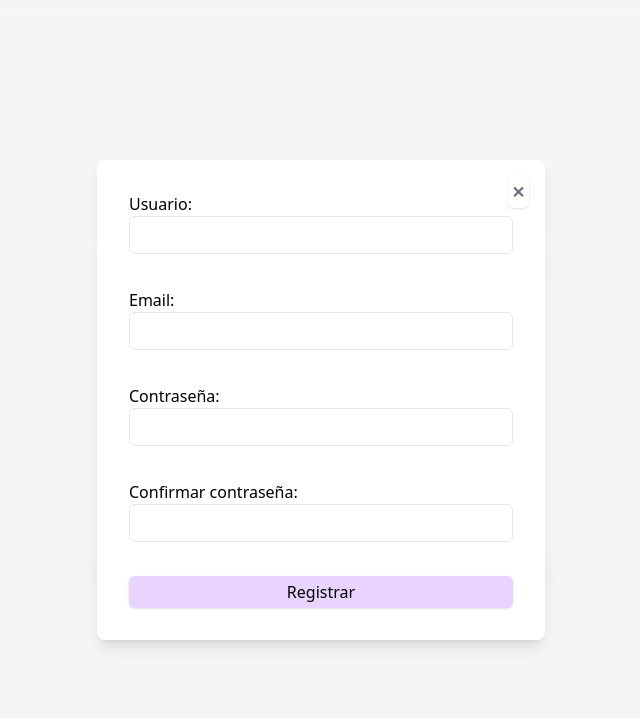
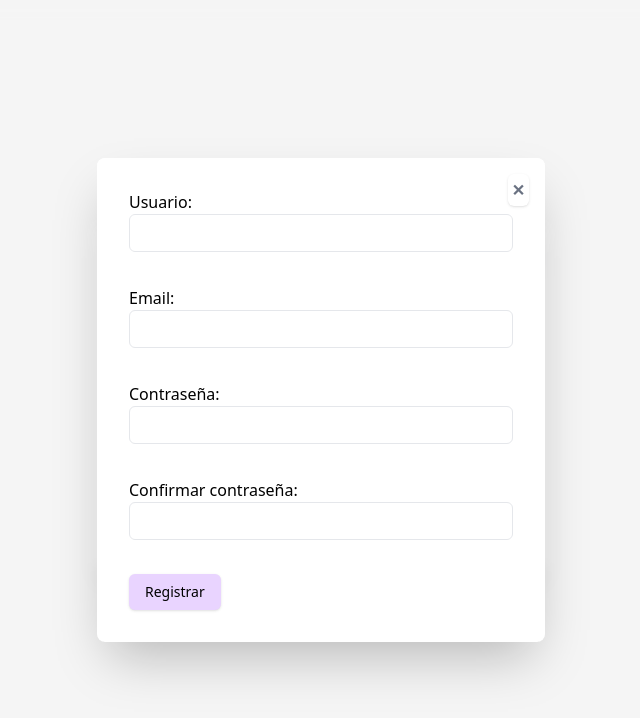
Before and after one commit to Saimon0948/TPI-FRONT-, a React (Vite) app: page /admin/products in a window 1280 px wide. Both pictures are taken after a click on the button "Registrar Usuario". Shown: the top 718 px of the page, without its empty margins (319-959 px from the left). Built offline with nearby package versions, Linux system fonts and the light colour scheme.

Commit message:
buttons act

```diff
--- a/src/modules/auth/components/RegisterForm.jsx
+++ b/src/modules/auth/components/RegisterForm.jsx
@@ -154,7 +154,9 @@ function RegisterForm({ onClose, onSwitchToLogin, isModal = false }) {
           />
 
 
-        <Button type='submit'>Registrar</Button>
+        <Button type='submit'
+        className="text-sm sm:w-fit sm:px-4 sm:py-2"
+        >Registrar</Button>
 
         {errorMessage && <p className='text-red-500'>{errorMessage}</p>}
 
--- a/src/modules/customer/pages/CustomerHome.jsx
+++ b/src/modules/customer/pages/CustomerHome.jsx
@@ -586,14 +586,14 @@ const [isRegisterOpen, setIsRegisterOpen] = useState(false);
                               }
                               className="w-12 h-8 text-center border border-gray-300 rounded focus:outline-none focus:ring-2 focus:ring-purple-200"
                             />
-                            <button
+                            <Button
                               type="button"
                               onClick={() => handleQuantityChange(product, 1)}
                               disabled={quantity >= availableStock}
                               className="w-8 h-8 flex items-center justify-center border border-gray-300 rounded hover:bg-gray-100 text-gray-700 disabled:opacity-50 disabled:cursor-not-allowed"
                             >
                               +
-                            </button>
+                            </Button>
                             <Button
                               type="button"
                               onClick={() => handleAddToCart(product)}
@@ -615,17 +615,19 @@ const [isRegisterOpen, setIsRegisterOpen] = useState(false);
                     <Button
                       disabled={currentPage <= 1}
                       onClick={() => setCurrentPage((p) => p - 1)}
+                      variant="default"
                     >
                       Anterior
                     </Button>
 
-                    <span className="px-4">
+                    <span className="px-4 text-sm sm:w-fit sm:px-4 sm:py-2" >
                       Página {currentPage} de {totalPages}
                     </span>
 
                     <Button
                       disabled={currentPage >= totalPages}
                       onClick={() => setCurrentPage((p) => p + 1)}
+                      variant="default"
                     >
                       Siguiente
                     </Button>
--- a/src/modules/orders/pages/ListOrdersPage.jsx
+++ b/src/modules/orders/pages/ListOrdersPage.jsx
@@ -245,17 +245,17 @@ function ListOrdersPage() {
 
       {/* Paginación */}
       <div className="flex justify-center items-center mt-3 gap-3">
-        <button
+        <Button
           disabled={pageNumber === 1}
           onClick={() => setPageNumber((p) => Math.max(1, p - 1))}
           className="bg-gray-200 disabled:bg-gray-100 px-3 py-1"
         >
           Atrás
-        </button>
+        </Button>
 
         <span>{pageNumber} / {totalPages}</span>
 
-        <button
+        <Button
           disabled={pageNumber === totalPages}
           onClick={() =>
             setPageNumber((p) => Math.min(totalPages, p + 1))
@@ -263,7 +263,7 @@ function ListOrdersPage() {
           className="bg-gray-200 disabled:bg-gray-100 px-3 py-1"
         >
           Siguiente
-        </button>
+        </Button>
 
         <select
           value={pageSize}
--- a/src/modules/products/components/CreateProductForm.jsx
+++ b/src/modules/products/components/CreateProductForm.jsx
@@ -101,15 +101,15 @@ function CreateProductForm() {
             },
           })}
         />
-        <div className='sm:text-end flex sm:justify-end sm:items-center sm:gap-2'>
-          <Button type='submit' className='w-full sm:w-fit'>Crear Producto</Button>
+        <div className='flex flex-col gap-2 sm:text-end sm:flex-row sm:justify-end sm:items-center sm:gap-2'>
+          <Button type='submit' className='w-full px-3 py-2 text-sm sm:w-fit sm:px-4 sm:py-2'>Crear Producto</Button>
           <Button
-        type='button'
-        onClick={() => navigate(-1)}
-        className=' sm:w-fit left-2 '
-     >
-        Volver
-      </Button>
+            type='button'
+            onClick={() => navigate(-1)}
+            className='w-full px-3 py-2 text-sm sm:w-fit sm:px-4 sm:py-2'
+          >
+            Volver
+          </Button>
         </div>
         {errorBackendMessage && <span className='text-red-500'>{errorBackendMessage}</span>}
       </form>
--- a/src/modules/products/pages/ListProductsPage.jsx
+++ b/src/modules/products/pages/ListProductsPage.jsx
@@ -150,21 +150,24 @@ function ListProductsPage() {
       </div>
 
       <div className='flex justify-center items-center mt-3'>
-        <button
+        <Button
           disabled={pageNumber === 1}
           onClick={() => setPageNumber(pageNumber - 1)}
-          className='bg-gray-200 disabled:bg-gray-100 px-3 py-1 rounded'
+          variant='default'
+
         >
           Atras
-        </button>
-        <span className='mx-3'>{pageNumber} / {totalPages}</span>
-        <button
+        </Button>
+
+        <span className='mx-3 sm:px-4 sm:py-2 sm:w-fit text-sm'>{pageNumber} / {totalPages}</span>
+        <Button
           disabled={ pageNumber === totalPages }
           onClick={() => setPageNumber(pageNumber + 1)}
-          className='bg-gray-200 disabled:bg-gray-100 px-3 py-1 rounded'
+          variant='default'
+
         >
           Siguiente
-        </button>
+        </Button>
 
         <select
           value={pageSize}
--- a/src/modules/shared/components/Button.jsx
+++ b/src/modules/shared/components/Button.jsx
@@ -4,8 +4,8 @@ function Button({ children, type = 'button', variant = 'default', ...restProps }
   }
 
   const variantStyle = {
-    default: 'bg-purple-200 hover:bg-purple-300 transition',
-    secondary: 'bg-gray-100 hover:bg-gray-200 transition',
+    default: 'bg-purple-200 hover:bg-purple-300 transition sm:px-4 sm:py-2 sm:w-fit sm:text-sm',
+    secondary: 'bg-gray-100 hover:bg-gray-200 transition sm:px-4 sm:py-2 sm:w-fit sm:text-sm',
   };
 
   return (
--- a/src/modules/shared/components/Modal.jsx
+++ b/src/modules/shared/components/Modal.jsx
@@ -8,7 +8,7 @@ const Modal = ({ isOpen, onClose, children }) => {
     <div className="fixed inset-0  bg-opacity-50 flex justify-center items-center z-50 backdrop-blur-sm">
 
 
-      <div className="relative">
+      <div className="relative bg-white rounded-lg shadow-2xl w-full max-w-md max-h-full overflow-y-auto">
 
         <button
           onClick={onClose}
```
Also changed, not shown: src/modules/auth/components/LoginForm.jsx (+6 -2 lines).
